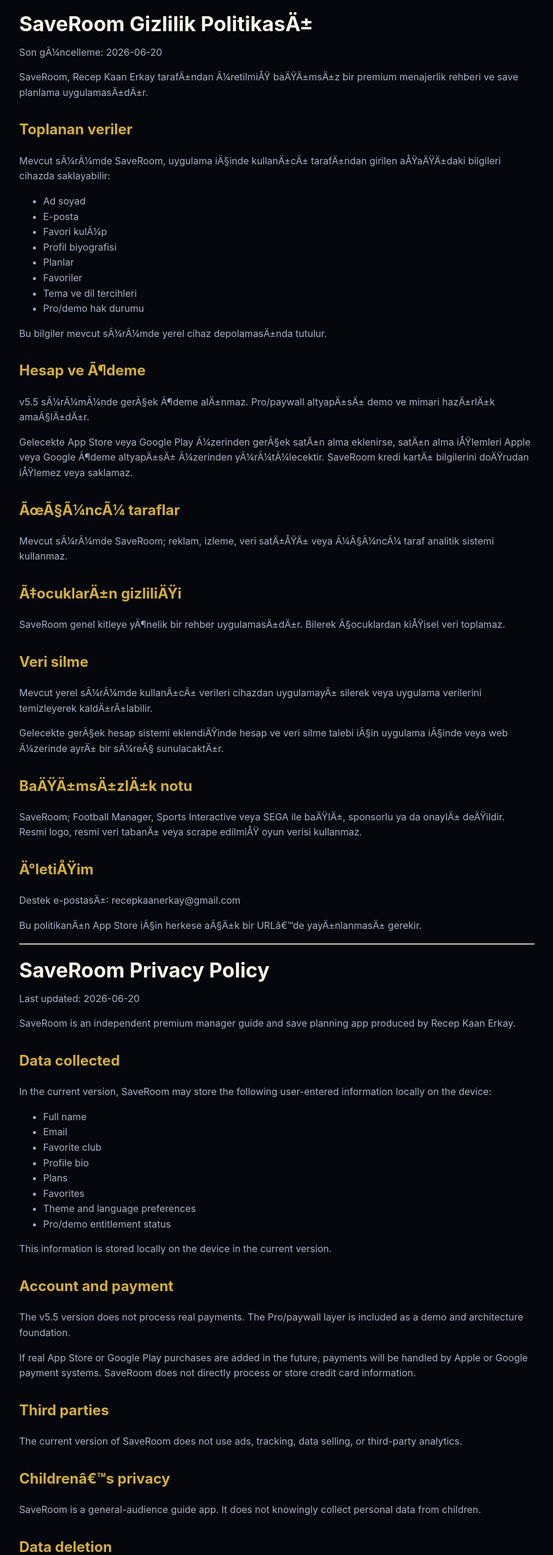
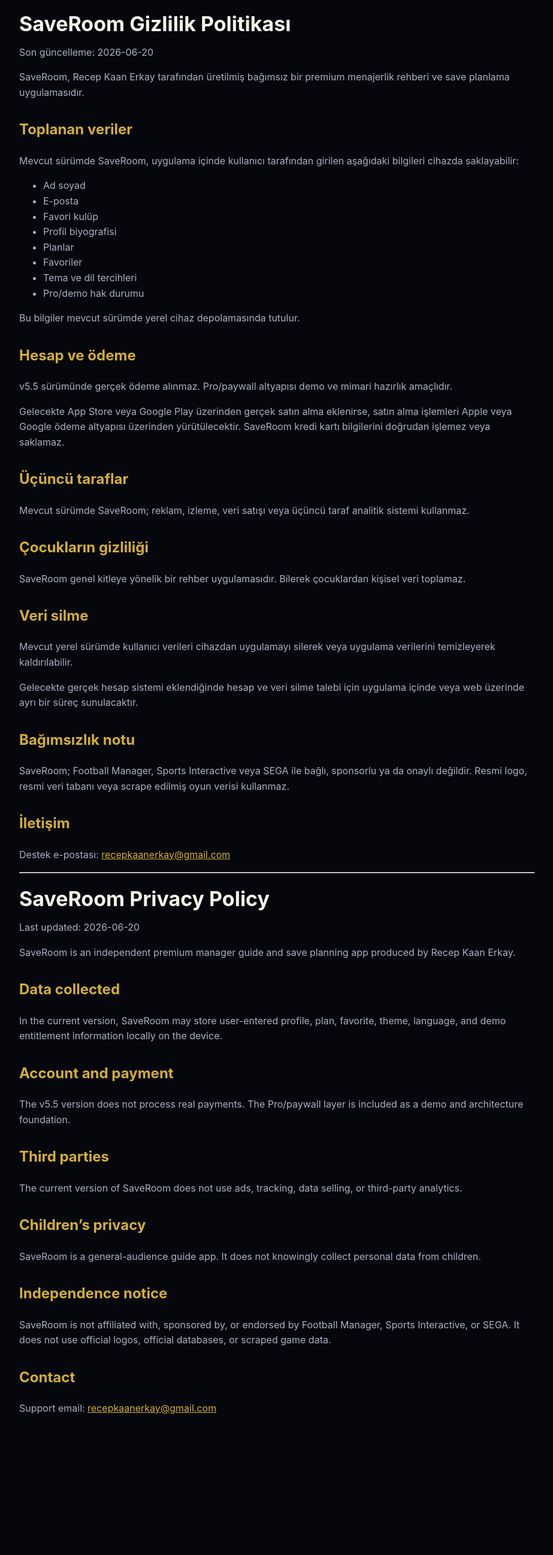
Before and after one commit to Palmarghe/saveroom, a website: page docs/privacy.html in a window 1280 px wide. Shown: the part 207-2800 px from the top of the page at 60% size, without its empty margins (178-1101 px from the left). After the commit the page ends 2657 px from the top, so only its background shows below. Drawn offline with Linux system fonts and the light colour scheme.

Commit message:
Fix legal pages encoding

```diff
--- a/docs/privacy.html
+++ b/docs/privacy.html
@@ -3,97 +3,90 @@
 <head>
   <meta charset="utf-8">
   <meta name="viewport" content="width=device-width, initial-scale=1">
-  <title>Privacy Policy - SaveRoom</title>
+  <title>SaveRoom Privacy Policy</title>
   <style>
-    :root {
-      color-scheme: dark;
-      --bg:#05070D; --card:#111827; --ink:#F8F4EA; --muted:#A8B0C2; --gold:#D4AF37; --line:rgba(255,255,255,.12);
-    }
-    body { margin:0; font-family:-apple-system,BlinkMacSystemFont,"Segoe UI",sans-serif; background:var(--bg); color:var(--ink); line-height:1.6; }
-    main { max-width:860px; margin:0 auto; padding:42px 20px 72px; }
-    header { border:1px solid var(--line); background:var(--card); border-radius:24px; padding:24px; margin-bottom:24px; }
-    .brand { display:flex; align-items:center; gap:14px; }
-    .logo { width:52px; height:52px; border-radius:18px; background:var(--gold); color:#111; display:grid; place-items:center; font-weight:900; }
-    h1 { font-size:34px; line-height:1.12; margin:24px 0 12px; }
-    h2 { color:var(--gold); margin-top:30px; }
-    p, li { color:var(--muted); }
-    a { color:var(--gold); }
-    nav { margin-top:16px; display:flex; flex-wrap:wrap; gap:10px; }
-    nav a { border:1px solid var(--line); border-radius:999px; padding:8px 12px; text-decoration:none; }
-    .note { border-left:3px solid var(--gold); padding-left:14px; color:var(--muted); }
+    body{margin:0;font-family:-apple-system,BlinkMacSystemFont,"Segoe UI",sans-serif;background:#05070D;color:#F8F4EA;line-height:1.6}
+    main{max-width:860px;margin:0 auto;padding:42px 20px 72px}
+    header{border:1px solid rgba(255,255,255,.12);background:#111827;border-radius:24px;padding:24px;margin-bottom:24px}
+    .logo{width:52px;height:52px;border-radius:18px;background:#D4AF37;color:#111;display:grid;place-items:center;font-weight:900}
+    .brand{display:flex;align-items:center;gap:14px}
+    h1{font-size:34px;line-height:1.12;margin:24px 0 12px}
+    h2{color:#D4AF37;margin-top:30px}
+    p,li{color:#A8B0C2}
+    a{color:#D4AF37}
+    nav{margin-top:16px;display:flex;flex-wrap:wrap;gap:10px}
+    nav a{border:1px solid rgba(255,255,255,.12);border-radius:999px;padding:8px 12px;text-decoration:none}
   </style>
 </head>
 <body>
 <main>
-  <header>
-    <div class="brand"><div class="logo">SR</div><div><strong>SaveRoom</strong><br><span style="color:var(--muted)">Independent manager guide and save planning app</span></div></div>
-    <nav>
-      <a href="./index.html">Home</a>
-      <a href="./privacy.html">Privacy Policy</a>
-      <a href="./terms.html">Terms of Use</a>
-    </nav>
-  </header>
-  <h1>SaveRoom Gizlilik PolitikasÄ±</h1>
-<p>Son gÃ¼ncelleme: 2026-06-20</p>
-<p>SaveRoom, Recep Kaan Erkay tarafÄ±ndan Ã¼retilmiÅŸ baÄŸÄ±msÄ±z bir premium menajerlik rehberi ve save planlama uygulamasÄ±dÄ±r.</p>
+<header>
+  <div class="brand"><div class="logo">SR</div><div><strong>SaveRoom</strong><br><span style="color:#A8B0C2">Independent manager guide and save planning app</span></div></div>
+  <nav><a href="./index.html">Home</a><a href="./privacy.html">Privacy Policy</a><a href="./terms.html">Terms of Use</a></nav>
+</header>
+
+<h1>SaveRoom Gizlilik Politikası</h1>
+<p>Son güncelleme: 2026-06-20</p>
+<p>SaveRoom, Recep Kaan Erkay tarafından üretilmiş bağımsız bir premium menajerlik rehberi ve save planlama uygulamasıdır.</p>
+
 <h2>Toplanan veriler</h2>
-<p>Mevcut sÃ¼rÃ¼mde SaveRoom, uygulama iÃ§inde kullanÄ±cÄ± tarafÄ±ndan girilen aÅŸaÄŸÄ±daki bilgileri cihazda saklayabilir:</p>
+<p>Mevcut sürümde SaveRoom, uygulama içinde kullanıcı tarafından girilen aşağıdaki bilgileri cihazda saklayabilir:</p>
 <ul>
 <li>Ad soyad</li>
 <li>E-posta</li>
-<li>Favori kulÃ¼p</li>
+<li>Favori kulüp</li>
 <li>Profil biyografisi</li>
 <li>Planlar</li>
 <li>Favoriler</li>
 <li>Tema ve dil tercihleri</li>
 <li>Pro/demo hak durumu</li>
 </ul>
-<p>Bu bilgiler mevcut sÃ¼rÃ¼mde yerel cihaz depolamasÄ±nda tutulur.</p>
-<h2>Hesap ve Ã¶deme</h2>
-<p>v5.5 sÃ¼rÃ¼mÃ¼nde gerÃ§ek Ã¶deme alÄ±nmaz. Pro/paywall altyapÄ±sÄ± demo ve mimari hazÄ±rlÄ±k amaÃ§lÄ±dÄ±r.</p>
-<p>Gelecekte App Store veya Google Play Ã¼zerinden gerÃ§ek satÄ±n alma eklenirse, satÄ±n alma iÅŸlemleri Apple veya Google Ã¶deme altyapÄ±sÄ± Ã¼zerinden yÃ¼rÃ¼tÃ¼lecektir. SaveRoom kredi kartÄ± bilgilerini doÄŸrudan iÅŸlemez veya saklamaz.</p>
-<h2>ÃœÃ§Ã¼ncÃ¼ taraflar</h2>
-<p>Mevcut sÃ¼rÃ¼mde SaveRoom; reklam, izleme, veri satÄ±ÅŸÄ± veya Ã¼Ã§Ã¼ncÃ¼ taraf analitik sistemi kullanmaz.</p>
-<h2>Ã‡ocuklarÄ±n gizliliÄŸi</h2>
-<p>SaveRoom genel kitleye yÃ¶nelik bir rehber uygulamasÄ±dÄ±r. Bilerek Ã§ocuklardan kiÅŸisel veri toplamaz.</p>
+<p>Bu bilgiler mevcut sürümde yerel cihaz depolamasında tutulur.</p>
+
+<h2>Hesap ve ödeme</h2>
+<p>v5.5 sürümünde gerçek ödeme alınmaz. Pro/paywall altyapısı demo ve mimari hazırlık amaçlıdır.</p>
+<p>Gelecekte App Store veya Google Play üzerinden gerçek satın alma eklenirse, satın alma işlemleri Apple veya Google ödeme altyapısı üzerinden yürütülecektir. SaveRoom kredi kartı bilgilerini doğrudan işlemez veya saklamaz.</p>
+
+<h2>Üçüncü taraflar</h2>
+<p>Mevcut sürümde SaveRoom; reklam, izleme, veri satışı veya üçüncü taraf analitik sistemi kullanmaz.</p>
+
+<h2>Çocukların gizliliği</h2>
+<p>SaveRoom genel kitleye yönelik bir rehber uygulamasıdır. Bilerek çocuklardan kişisel veri toplamaz.</p>
+
 <h2>Veri silme</h2>
-<p>Mevcut yerel sÃ¼rÃ¼mde kullanÄ±cÄ± verileri cihazdan uygulamayÄ± silerek veya uygulama verilerini temizleyerek kaldÄ±rÄ±labilir.</p>
-<p>Gelecekte gerÃ§ek hesap sistemi eklendiÄŸinde hesap ve veri silme talebi iÃ§in uygulama iÃ§inde veya web Ã¼zerinde ayrÄ± bir sÃ¼reÃ§ sunulacaktÄ±r.</p>
-<h2>BaÄŸÄ±msÄ±zlÄ±k notu</h2>
-<p>SaveRoom; Football Manager, Sports Interactive veya SEGA ile baÄŸlÄ±, sponsorlu ya da onaylÄ± deÄŸildir. Resmi logo, resmi veri tabanÄ± veya scrape edilmiÅŸ oyun verisi kullanmaz.</p>
-<h2>Ä°letiÅŸim</h2>
-<p>Destek e-postasÄ±: recepkaanerkay@gmail.com</p>
-<p>Bu politikanÄ±n App Store iÃ§in herkese aÃ§Ä±k bir URLâ€™de yayÄ±nlanmasÄ± gerekir.</p><hr><h1>SaveRoom Privacy Policy</h1>
+<p>Mevcut yerel sürümde kullanıcı verileri cihazdan uygulamayı silerek veya uygulama verilerini temizleyerek kaldırılabilir.</p>
+<p>Gelecekte gerçek hesap sistemi eklendiğinde hesap ve veri silme talebi için uygulama içinde veya web üzerinde ayrı bir süreç sunulacaktır.</p>
+
+<h2>Bağımsızlık notu</h2>
+<p>SaveRoom; Football Manager, Sports Interactive veya SEGA ile bağlı, sponsorlu ya da onaylı değildir. Resmi logo, resmi veri tabanı veya scrape edilmiş oyun verisi kullanmaz.</p>
+
+<h2>İletişim</h2>
+<p>Destek e-postası: <a href="mailto:recepkaanerkay@gmail.com">recepkaanerkay@gmail.com</a></p>
+
+<hr>
+
+<h1>SaveRoom Privacy Policy</h1>
 <p>Last updated: 2026-06-20</p>
 <p>SaveRoom is an independent premium manager guide and save planning app produced by Recep Kaan Erkay.</p>
+
 <h2>Data collected</h2>
-<p>In the current version, SaveRoom may store the following user-entered information locally on the device:</p>
-<ul>
-<li>Full name</li>
-<li>Email</li>
-<li>Favorite club</li>
-<li>Profile bio</li>
-<li>Plans</li>
-<li>Favorites</li>
-<li>Theme and language preferences</li>
-<li>Pro/demo entitlement status</li>
-</ul>
-<p>This information is stored locally on the device in the current version.</p>
+<p>In the current version, SaveRoom may store user-entered profile, plan, favorite, theme, language, and demo entitlement information locally on the device.</p>
+
 <h2>Account and payment</h2>
 <p>The v5.5 version does not process real payments. The Pro/paywall layer is included as a demo and architecture foundation.</p>
-<p>If real App Store or Google Play purchases are added in the future, payments will be handled by Apple or Google payment systems. SaveRoom does not directly process or store credit card information.</p>
+
 <h2>Third parties</h2>
 <p>The current version of SaveRoom does not use ads, tracking, data selling, or third-party analytics.</p>
-<h2>Childrenâ€™s privacy</h2>
+
+<h2>Children’s privacy</h2>
 <p>SaveRoom is a general-audience guide app. It does not knowingly collect personal data from children.</p>
-<h2>Data deletion</h2>
-<p>In the current local version, users can remove local data by deleting the app or clearing app data from the device.</p>
-<p>If a real account system is added in the future, an account and data deletion process will be provided in-app or on the web.</p>
+
 <h2>Independence notice</h2>
 <p>SaveRoom is not affiliated with, sponsored by, or endorsed by Football Manager, Sports Interactive, or SEGA. It does not use official logos, official databases, or scraped game data.</p>
+
 <h2>Contact</h2>
-<p>Support email: recepkaanerkay@gmail.com</p>
-<p>This policy must be published at a publicly accessible URL for App Store submission.</p>
+<p>Support email: <a href="mailto:recepkaanerkay@gmail.com">recepkaanerkay@gmail.com</a></p>
+
 </main>
 </body>
 </html>
```
Also changed, not shown: docs/terms.html (+58 -48 lines).
